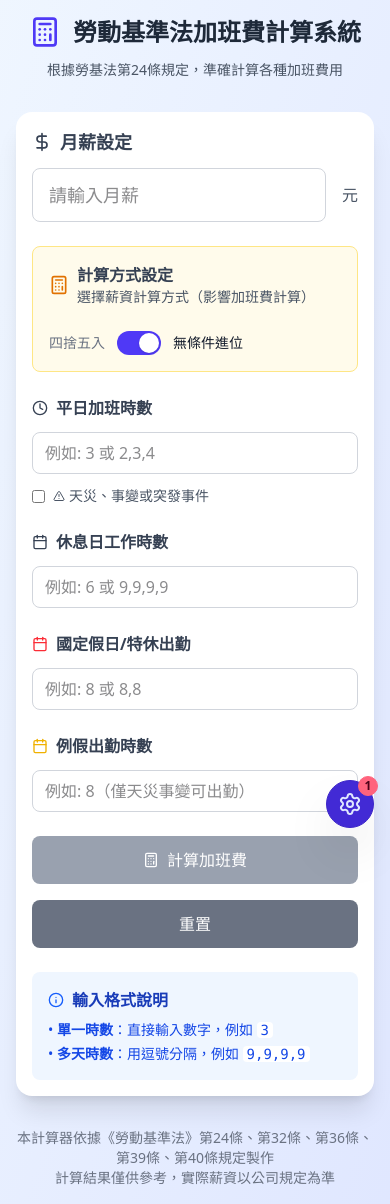
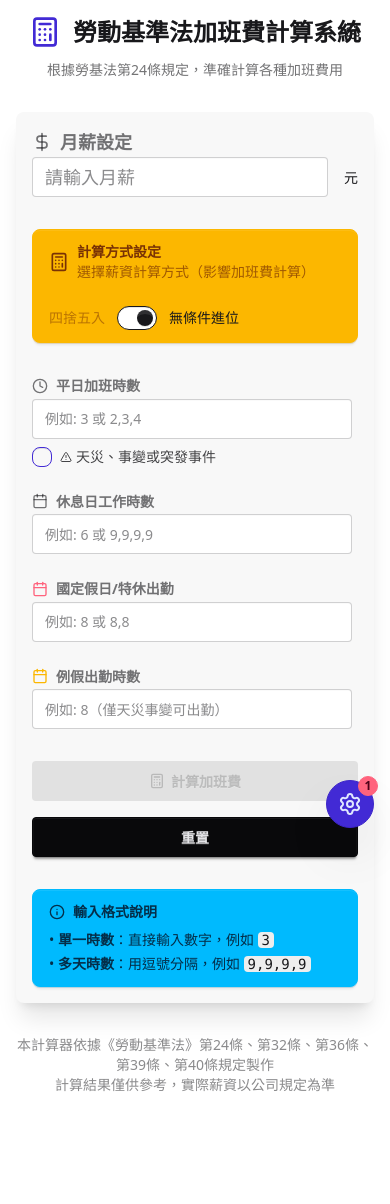
Before and after one commit to foylaou/overtimesalarycalculation, a React (Vite) app: page / in a window 390 px wide. After the commit the page ends 1111 px from the top, so only its background shows below. Built offline with nearby package versions, Linux system fonts and the light colour scheme.

Commit message:
fix color

```diff
--- a/src/components/SalaryCalculator.tsx
+++ b/src/components/SalaryCalculator.tsx
@@ -132,36 +132,37 @@ const SalaryCalculator: React.FC = () => {
   const showCalculationComparison = true;
 
   return (
-<div className="min-h-[100dvh] bg-gradient-to-br from-blue-50 to-indigo-100 p-4 sm:p-6 lg:p-8">
+      <div className="min-h-[100dvh] bg-base-100 p-4 sm:p-6 lg:p-8">
         <div className="max-w-4xl mx-auto">
           {/* Header */}
           <div className="text-center mb-8 relative">
             <button
                 onClick={handleOpenSettings}
-        className=" absolute top-0 right-0 p-2 text-gray-500 hover:text-indigo-600 hover:bg-white hover:shadow-md rounded-lg transition-all duration-200"
+                className="absolute top-0 right-0 btn btn-ghost btn-sm"
                 title="自訂倍率設定"
                 aria-label="自訂倍率設定"
             >
-
+              <Settings className="w-4 h-4"/>
             </button>
             <div className="flex flex-col items-center gap-2 mb-4">
               <div className="flex justify-center items-center gap-3">
-          <Calculator className="w-8 h-8 text-indigo-600" />
-          <h1 className="text-2xl sm:text-3xl font-bold text-gray-800">勞動基準法加班費計算系統</h1>
+                <Calculator className="w-8 h-8 text-primary"/>
+                <h1 className="text-2xl sm:text-3xl font-bold text-base-content">勞動基準法加班費計算系統</h1>
               </div>
-        <p className="text-sm sm:text-base text-gray-600 mt-1">根據勞基法第24條規定，準確計算各種加班費用</p>
+              <p className="text-sm sm:text-base text-base-content opacity-60 mt-1">根據勞基法第24條規定，準確計算各種加班費用</p>
             </div>
           </div>
 
           {/* Main Content */}
-    <div className="bg-white rounded-2xl shadow-xl p-4 sm:p-6 mb-6">
-
+          <div className="card bg-base-200 shadow-xl mb-6">
+            <div className="card-body p-4 sm:p-6">
               {/* 月薪輸入 */}
               <div className="mb-6">
-
-        <label className="flex items-center gap-2 text-lg font-semibold text-gray-700 mb-3">
-          <DollarSign className="w-5 h-5" />
+                <label className="label">
+            <span className="label-text text-lg font-semibold flex items-center gap-2">
+              <DollarSign className="w-5 h-5"/>
               月薪設定
+            </span>
                 </label>
                 <div className="flex gap-4 items-center">
                   <input
@@ -169,56 +170,53 @@ const SalaryCalculator: React.FC = () => {
                       value={monthlySalary}
                       onChange={(e) => setMonthlySalary(e.target.value)}
                       placeholder="請輸入月薪"
-            className="flex-1 px-4 py-3 border border-gray-300 rounded-lg focus:ring-2 focus:ring-indigo-500 focus:border-indigo-500 text-lg"
+                      className="input input-bordered flex-1 text-lg"
                       aria-label="請輸入月薪"
                   />
-          <span className="text-gray-600 font-medium">元</span>
+                  <span className="text-base-content font-medium">元</span>
                 </div>
               </div>
 
               {/* 計算方式開關 */}
-      <div className="mb-6 p-4 bg-amber-50 border border-amber-200 rounded-lg">
-        <div className="flex flex-col sm:flex-row sm:items-center sm:justify-between gap-4">
+              <div className="alert alert-warning mb-6">
+                <div className="flex flex-col sm:flex-row sm:items-center sm:justify-between gap-4 w-full">
                   <div className="flex items-center gap-2">
-            <Calculator className="w-5 h-5 text-amber-600" />
+                    <Calculator className="w-5 h-5"/>
                     <div>
-              <h3 className="font-semibold text-gray-700">計算方式設定</h3>
-              <p className="text-sm text-gray-600">選擇薪資計算方式（影響加班費計算）</p>
+                      <h3 className="font-semibold">計算方式設定</h3>
+                      <p className="text-sm opacity-70">選擇薪資計算方式（影響加班費計算）</p>
                     </div>
                   </div>
                   <div className="flex items-center gap-3 mt-2 sm:mt-0">
-            <span className={`text-sm font-medium ${!useCeilingCalculation ? 'text-gray-900' : 'text-gray-500'}`}>
+              <span className={`text-sm font-medium ${!useCeilingCalculation ? 'text-base-content' : 'opacity-50'}`}>
                 四捨五入
               </span>
-            <button
-              onClick={() => setSettings(prev => ({
+                    <input
+                        type="checkbox"
+                        name={"switcher"}
+                        checked={useCeilingCalculation}
+                        onChange={(e) => setSettings(prev => ({
                           ...prev,
-                useCeilingCalculation: !prev.useCeilingCalculation
+                          useCeilingCalculation: e.target.checked
                         }))}
-              className={`relative inline-flex h-6 w-11 flex-shrink-0 cursor-pointer rounded-full border-2 border-transparent transition-colors duration-200 ease-in-out focus:outline-none focus:ring-2 focus:ring-indigo-600 focus:ring-offset-2 ${useCeilingCalculation ? 'bg-indigo-600' : 'bg-gray-200'}`}
-              role="switch"
-              aria-checked={useCeilingCalculation}
+                        className="toggle"
                         aria-label="切換計算方式"
-            >
+                    />
                     <span
-                aria-hidden="true"
-                className={`pointer-events-none inline-block h-5 w-5 rounded-full bg-white shadow transform ring-0 transition duration-200 ease-in-out ${useCeilingCalculation ? 'translate-x-5' : 'translate-x-0'}`}
-              />
-            </button>
-            <span className={`text-sm font-medium ${useCeilingCalculation ? 'text-gray-900' : 'text-gray-500'}`}>
+                        className={`text-sm font-medium ${useCeilingCalculation ? 'text-base-content' : 'opacity-50'}`}>
                 無條件進位
               </span>
                   </div>
                 </div>
                 {monthlySalary && (
-          <div className="mt-3 pt-3 border-t border-amber-200">
+                    <div className="mt-3 pt-3 border-t border-warning/20">
                       <div className="flex justify-between text-sm">
-              <span className="text-gray-600">當前時薪:</span>
-              <span className="font-bold text-amber-700">{currentHourlyRate} 元</span>
+                        <span>當前時薪:</span>
+                        <span className="font-bold">{currentHourlyRate} 元</span>
                       </div>
                       <div className="flex justify-between text-sm">
-              <span className="text-gray-600">當前日薪:</span>
-              <span className="font-bold text-amber-700">{currentDailyWage} 元</span>
+                        <span>當前日薪:</span>
+                        <span className="font-bold">{currentDailyWage} 元</span>
                       </div>
                     </div>
                 )}
@@ -226,39 +224,45 @@ const SalaryCalculator: React.FC = () => {
 
               {/* 薪資比較 */}
               {monthlySalary && showCalculationComparison && (
-        <div className="mb-6 p-4 bg-gray-50 rounded-lg">
+                  <div className="card bg-base-100 mb-6">
+                    <div className="card-body">
                       <div className="flex flex-col sm:flex-row sm:justify-between sm:items-center mb-3">
-            <h3 className="font-semibold text-gray-700">薪資計算方式</h3>
+                        <h3 className="card-title text-base">薪資計算方式</h3>
                         <button
                             onClick={() => setShowComparison(!showComparison)}
-              className="text-indigo-600 hover:text-indigo-800 text-sm font-medium transition-colors mt-2 sm:mt-0"
+                            className="btn btn-link btn-sm text-primary"
                         >
                           {showComparison ? '隱藏' : '顯示'} 計算比較
                         </button>
                       </div>
                       <div className="grid grid-cols-1 gap-4">
-            <div className={`p-3 rounded transition-all duration-200 ${useCeilingCalculation ? 'bg-indigo-50 border-2 border-indigo-200' : 'bg-gray-100 border border-gray-200'}`}>
+                        <div
+                            className={`p-3 rounded-lg transition-all duration-200 ${useCeilingCalculation ? 'bg-primary/10 border-2 border-primary/30' : 'bg-base-200'}`}>
                           <div className="flex items-center justify-between">
                             <div>
-                  <p className="text-sm text-gray-600">
+                              <p className="text-sm opacity-70">
                                 {useCeilingCalculation ? '✓ 使用中' : '未使用'} - 無條件進位
                               </p>
-                  <p className="font-bold text-indigo-700">時薪: {hourlyRateCeiling} 元 | 日薪: {dailyWageCeiling} 元</p>
+                              <p className="font-bold text-primary">時薪: {hourlyRateCeiling} 元 |
+                                日薪: {dailyWageCeiling} 元</p>
                             </div>
                           </div>
                         </div>
                         {showComparison && (
-              <div className={`p-3 rounded transition-all duration-200 ${!useCeilingCalculation ? 'bg-indigo-50 border-2 border-indigo-200' : 'bg-gray-100 border border-gray-200'}`}>
+                            <div
+                                className={`p-3 rounded-lg transition-all duration-200 ${!useCeilingCalculation ? 'bg-primary/10 border-2 border-primary/30' : 'bg-base-200'}`}>
                               <div className="flex items-center justify-between">
                                 <div>
-                    <p className="text-sm text-gray-600">
+                                  <p className="text-sm opacity-70">
                                     {!useCeilingCalculation ? '✓ 使用中' : '未使用'} - 四捨五入
                                   </p>
-                    <p className="font-medium text-gray-700">時薪: {hourlyRateExact.toFixed(2)} 元 | 日薪: {dailyWageExact.toFixed(2)} 元</p>
+                                  <p className="font-medium">時薪: {hourlyRateExact.toFixed(2)} 元 |
+                                    日薪: {dailyWageExact.toFixed(2)} 元</p>
                                 </div>
                               </div>
                             </div>
                         )}
+                      </div>
                     </div>
                   </div>
               )}
@@ -266,74 +270,82 @@ const SalaryCalculator: React.FC = () => {
               {/* 工作時數輸入 */}
               <div className="grid grid-cols-1 md:grid-cols-2 gap-6 mb-6">
                 {/* 平日加班 */}
-        <div className="space-y-3">
-          <label className="flex items-center gap-2 font-semibold text-gray-700">
-            <Clock className="w-4 h-4" />
+                <div className="form-control">
+                  <label className="label">
+              <span className="label-text font-semibold flex items-center gap-2">
+                <Clock className="w-4 h-4"/>
                 平日加班時數
+              </span>
                   </label>
                   <input
                       type="text"
                       value={workData.weekdayOvertime}
                       onChange={(e) => handleInputChange('weekdayOvertime', e.target.value)}
                       placeholder="例如: 3 或 2,3,4"
-            className="w-full px-3 py-2 border border-gray-300 rounded-lg focus:ring-2 focus:ring-indigo-500 focus:border-indigo-500"
+                      className="input input-bordered"
                   />
-          <div className="flex items-center gap-2">
+                  <div className="flex items-center gap-2 mt-2">
                     <input
                         type="checkbox"
                         checked={workData.isEmergency}
                         onChange={(e) => handleInputChange('isEmergency', e.target.checked)}
-              className="rounded border-gray-300 text-indigo-600 focus:ring-indigo-500"
+                        className="checkbox checkbox-primary checkbox-sm"
                     />
-            <span className="text-sm text-gray-600 flex items-center gap-1">
-              <AlertTriangle className="w-3 h-3" />
+                    <span className="text-sm opacity-80 flex items-center gap-1">
+                <AlertTriangle className="w-3 h-3"/>
                 天災、事變或突發事件
               </span>
                   </div>
                 </div>
 
                 {/* 休息日工作 */}
-        <div className="space-y-3">
-          <label className="flex items-center gap-2 font-semibold text-gray-700">
-            <Calendar className="w-4 h-4" />
+                <div className="form-control">
+                  <label className="label">
+              <span className="label-text font-semibold flex items-center gap-2">
+                <Calendar className="w-4 h-4"/>
                 休息日工作時數
+              </span>
                   </label>
                   <input
                       type="text"
                       value={workData.restDayWork}
                       onChange={(e) => handleInputChange('restDayWork', e.target.value)}
                       placeholder="例如: 6 或 9,9,9,9"
-            className="w-full px-3 py-2 border border-gray-300 rounded-lg focus:ring-2 focus:ring-indigo-500 focus:border-indigo-500"
+                      className="input input-bordered"
                   />
                 </div>
 
                 {/* 國定假日/特休 */}
-        <div className="space-y-3">
-          <label className="flex items-center gap-2 font-semibold text-gray-700">
-            <Calendar className="w-4 h-4 text-red-500" />
+                <div className="form-control">
+                  <label className="label">
+              <span className="label-text font-semibold flex items-center gap-2">
+                <Calendar className="w-4 h-4 text-error"/>
                 國定假日/特休出勤
+              </span>
                   </label>
                   <input
                       type="text"
                       value={workData.holidayWork}
                       onChange={(e) => handleInputChange('holidayWork', e.target.value)}
                       placeholder="例如: 8 或 8,8"
-            className="w-full px-3 py-2 border border-gray-300 rounded-lg focus:ring-2 focus:ring-indigo-500 focus:border-indigo-500"
+                      className="input input-bordered"
                   />
                 </div>
 
                 {/* 例假 */}
-        <div className="space-y-3">
-          <label className="flex items-center gap-2 font-semibold text-gray-700">
-            <Calendar className="w-4 h-4 text-yellow-500" />
+                <div className="form-control">
+                  <label className="label">
+              <span className="label-text font-semibold flex items-center gap-2">
+                <Calendar className="w-4 h-4 text-warning"/>
                 例假出勤時數
+              </span>
                   </label>
                   <input
                       type="text"
                       value={workData.regularDayOffWork}
                       onChange={(e) => handleInputChange('regularDayOffWork', e.target.value)}
                       placeholder="例如: 8（僅天災事變可出勤）"
-            className="w-full px-3 py-2 border border-gray-300 rounded-lg focus:ring-2 focus:ring-indigo-500 focus:border-indigo-500"
+                      className="input input-bordered"
                   />
                 </div>
               </div>
@@ -343,43 +355,50 @@ const SalaryCalculator: React.FC = () => {
                 <button
                     onClick={calculateComprehensive}
                     disabled={!monthlySalary}
-          className="px-6 py-3 bg-indigo-600 text-white rounded-lg hover:bg-indigo-700 disabled:bg-gray-400 disabled:cursor-not-allowed font-medium transition-colors flex items-center justify-center gap-2"
+                    className="btn btn-primary"
                 >
-          <Calculator className="w-4 h-4" />
+                  <Calculator className="w-4 h-4"/>
                   計算加班費
                 </button>
                 <button
                     onClick={resetForm}
-          className="px-6 py-3 bg-gray-500 text-white rounded-lg hover:bg-gray-600 font-medium transition-colors"
+                    className="btn btn-neutral"
                 >
                   重置
                 </button>
               </div>
 
               {/* 使用說明 */}
-      <div className="mt-6 p-4 bg-blue-50 rounded-lg">
+              <div className="alert alert-info mt-6">
+                <div>
                   <div className="flex items-center gap-2 mb-2">
-          <Info className="w-4 h-4 text-blue-600" />
-          <h4 className="font-semibold text-blue-800">輸入格式說明</h4>
+                    <Info className="w-4 h-4"/>
+                    <h4 className="font-semibold">輸入格式說明</h4>
                   </div>
-        <ul className="text-sm text-blue-700 space-y-1">
-          <li>• <strong>單一時數</strong>：直接輸入數字，例如 <code className="bg-white px-1 rounded">3</code></li>
-          <li>• <strong>多天時數</strong>：用逗號分隔，例如 <code className="bg-white px-1 rounded">9,9,9,9</code></li>
+                  <ul className="text-sm space-y-1">
+                    <li>• <strong>單一時數</strong>：直接輸入數字，例如 <code
+                        className="bg-base-300 text-base-content px-1 rounded">3</code></li>
+                    <li>• <strong>多天時數</strong>：用逗號分隔，例如 <code
+                        className="bg-base-300 text-base-content px-1 rounded">9,9,9,9</code></li>
                   </ul>
+                </div>
+              </div>
             </div>
           </div>
 
           {/* 計算結果 */}
           {results && (
-      <div className="bg-white rounded-2xl shadow-xl p-4 sm:p-6 mt-6">
-        <h2 className="text-xl sm:text-2xl font-bold text-gray-800 mb-6 flex items-center gap-2">
-          <DollarSign className="w-6 h-6 text-green-600" />
+              <div className="card bg-base-100 shadow-xl mt-6">
+                <div className="card-body p-4 sm:p-6">
+                  <h2 className="card-title text-xl sm:text-2xl mb-6 flex items-center gap-2">
+                    <DollarSign className="w-6 h-6 text-success"/>
                     計算結果
                   </h2>
 
                   {/* 總計 */}
-        <div className="bg-gradient-to-r from-green-500 to-emerald-500 text-white p-6 rounded-xl mb-6">
-          <div className="text-center">
+                  <div className="hero bg-gradient-to-r from-success to-accent text-success-content rounded-xl mb-6">
+                    <div className="hero-content text-center py-6">
+                      <div>
                         <p className="text-lg opacity-90">總加給工資</p>
                         <p className="text-3xl sm:text-4xl font-bold">{Math.round(results.totalPay).toLocaleString()} 元</p>
                         <p className="text-sm opacity-75 mt-2">
@@ -388,35 +407,39 @@ const SalaryCalculator: React.FC = () => {
                         </p>
                       </div>
                     </div>
+                  </div>
 
                   {/* 各項計算明細 */}
                   {Object.keys(results.calculations).length > 0 && (
                       <div className="space-y-6">
-            <h3 className="text-xl font-semibold text-gray-800">詳細計算</h3>
+                        <h3 className="text-xl font-semibold">詳細計算</h3>
 
                         {Object.entries(results.calculations).map(([workType, calculation]) => {
                           if (!calculation) return null;
 
                           return (
-                <div key={workType} className="border border-gray-200 rounded-lg p-4">
+                              <div key={workType} className="card bg-base-200 border border-base-300">
+                                <div className="card-body">
                                   <div className="flex justify-between items-center mb-3">
-                    <h4 className="text-lg font-semibold text-gray-700">{workType}</h4>
-                    <span className="text-xl font-bold text-indigo-600">
+                                    <h4 className="card-title text-lg">{workType}</h4>
+                                    <span className="text-xl font-bold text-primary">
                           {calculation.pay.toLocaleString()} 元
                         </span>
                                   </div>
 
                                   {/* 每日明細 */}
                                   {calculation.dailyBreakdown && calculation.dailyBreakdown.length > 0 && (
-                    <div className="mb-4 p-3 bg-gray-50 rounded">
-                      <p className="font-medium text-gray-700 mb-2">每日明細：</p>
+                                      <div className="mb-4 p-3 bg-base-100 rounded">
+                                        <p className="font-medium mb-2">每日明細：</p>
                                         <div className="grid grid-cols-2 md:grid-cols-4 gap-2">
                                           {calculation.dailyBreakdown.map((daily) => (
-                          <div key={daily.day} className="text-sm bg-white p-2 rounded border">
-                            <span className="text-gray-600">第{daily.day}天: </span>
+                                              <div key={daily.day} className="card bg-base-200 card-compact">
+                                                <div className="card-body text-sm">
+                                                  <span className="opacity-70">第{daily.day}天: </span>
                                                   <span className="font-medium">{daily.hours}h</span>
-                            <br />
-                            <span className="text-indigo-600 font-bold">{daily.pay.toLocaleString()}元</span>
+                                                  <span
+                                                      className="text-primary font-bold">{daily.pay.toLocaleString()}元</span>
+                                                </div>
                                               </div>
                                           ))}
                                         </div>
@@ -425,12 +448,13 @@ const SalaryCalculator: React.FC = () => {
 
                                   {/* 計算詳情 */}
                                   <div className="space-y-1">
-                    <p className="text-sm font-medium text-gray-600">
+                                    <p className="text-sm font-medium opacity-70">
                                       {calculation.dailyBreakdown ? '總計算說明：' : '計算詳情：'}
                                     </p>
                                     {calculation.details.map((detail, index) => (
-                      <p key={index} className="text-sm text-gray-600 ml-4">• {detail}</p>
+                                        <p key={index} className="text-sm opacity-70 ml-4">• {detail}</p>
                                     ))}
+                                  </div>
                                 </div>
                               </div>
                           );
@@ -439,31 +463,30 @@ const SalaryCalculator: React.FC = () => {
                   )}
 
                   {Object.keys(results.calculations).length === 0 && (
-          <div className="text-center text-gray-500 py-8">
-            <Clock className="w-12 h-12 mx-auto mb-3 opacity-50" />
+                      <div className="text-center py-8 opacity-50">
+                        <Clock className="w-12 h-12 mx-auto mb-3"/>
                         <p>未輸入任何工作時數</p>
                         <p className="text-sm mt-2">請在上方輸入工作時數後重新計算</p>
                       </div>
                   )}
 
-        {/* 法規提醒 - 使用計算器的合規性檢查 */}
-        <div className="mt-6 p-4 bg-red-50 border-l-4 border-red-400 rounded">
-          <div className="flex items-start gap-2">
-            <AlertTriangle className="w-5 h-5 text-red-600 mt-0.5 flex-shrink-0" />
+                  {/* 法規提醒 */}
+                  <div className="alert alert-error mt-6">
+                    <AlertTriangle className="w-5 h-5 flex-shrink-0"/>
                     <div className="text-sm">
-              <h4 className="font-semibold text-red-800 mb-2">工時限制檢查</h4>
+                      <h4 className="font-semibold mb-2">工時限制檢查</h4>
                       {(() => {
                         const validation = calculator.validateWorkHours(workData);
                         return validation.warnings.length > 0 ? (
-                  <div className="bg-red-100 p-2 rounded mb-2">
-                    <p className="text-red-700 font-medium">⚠️ 注意：</p>
+                            <div className="bg-error/20 p-2 rounded mb-2">
+                              <p className="font-medium">⚠️ 注意：</p>
                               {validation.warnings.map((warning, index) => (
-                      <p key={index} className="text-red-700 text-xs mt-1">• {warning}</p>
+                                  <p key={index} className="text-xs mt-1">• {warning}</p>
                               ))}
                             </div>
                         ) : null;
                       })()}
-              <ul className="text-red-700 space-y-1">
+                      <ul className="space-y-1">
                         <li>• 每日工作時間（含加班）不得超過12小時</li>
                         <li>• 每月延長工作時間不得超過46小時（經同意後不得超過54小時）</li>
                         <li>• 每3個月延長工作時間不得超過138小時</li>
@@ -477,16 +500,16 @@ const SalaryCalculator: React.FC = () => {
 
           {/* EditDialog Component */}
           {EditComponent}
-      {!showmodel &&
+          {!showmodel && (
               <FloatingButton
-        onClick={handleOpenSettings} unreadCount={1}
-        icon={<Settings
-        />}
+                  onClick={handleOpenSettings}
+                  unreadCount={1}
+                  icon={<Settings/>}
               />
-      }
+          )}
 
           {/* Footer */}
-    <div className="text-center mt-8 text-sm text-gray-500">
+          <div className="text-center mt-8 text-sm opacity-50">
             <p>本計算器依據《勞動基準法》第24條、第32條、第36條、第39條、第40條規定製作</p>
             <p>計算結果僅供參考，實際薪資以公司規定為準</p>
           </div>
```
Lines whose indentation alone changed are shown as unchanged.
